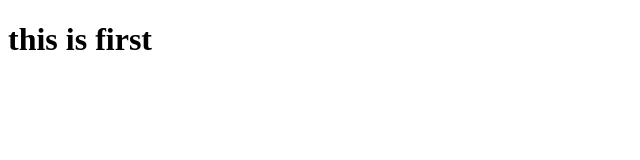
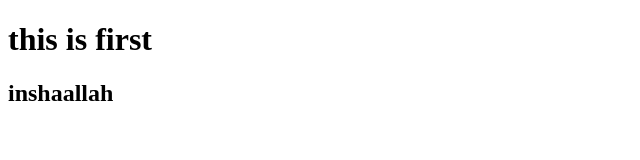
Before and after one commit to kutubuddinarman/first, a plain HTML site: page index.html in a window 1280 px wide. Shown: the whole page, without its empty margins (0-640 px from the left). Drawn offline with Linux system fonts and the light colour scheme.

Commit message:
Update index.html
some

```diff
--- a/index.html
+++ b/index.html
@@ -8,5 +8,6 @@
 </head>
 <body>
     <h1>this is first</h1>
+    <h2>inshaallah</h2>
 </body>
 </html>
```
